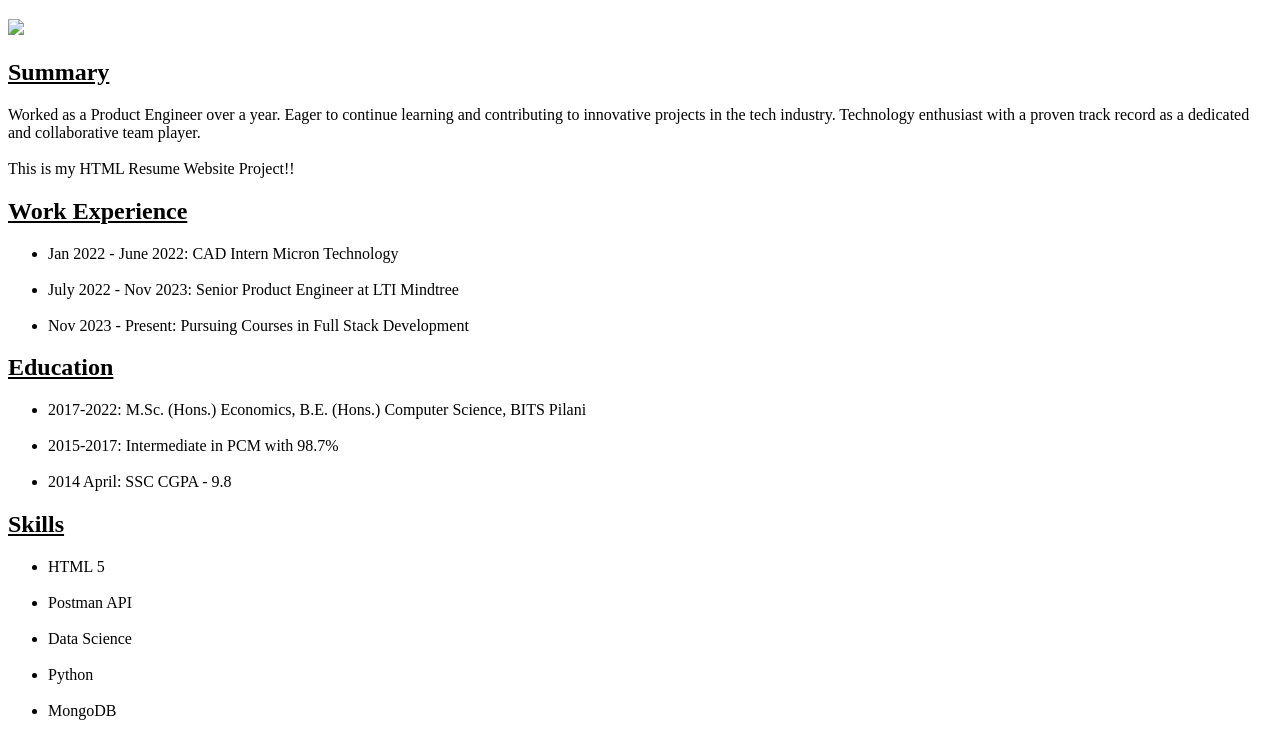
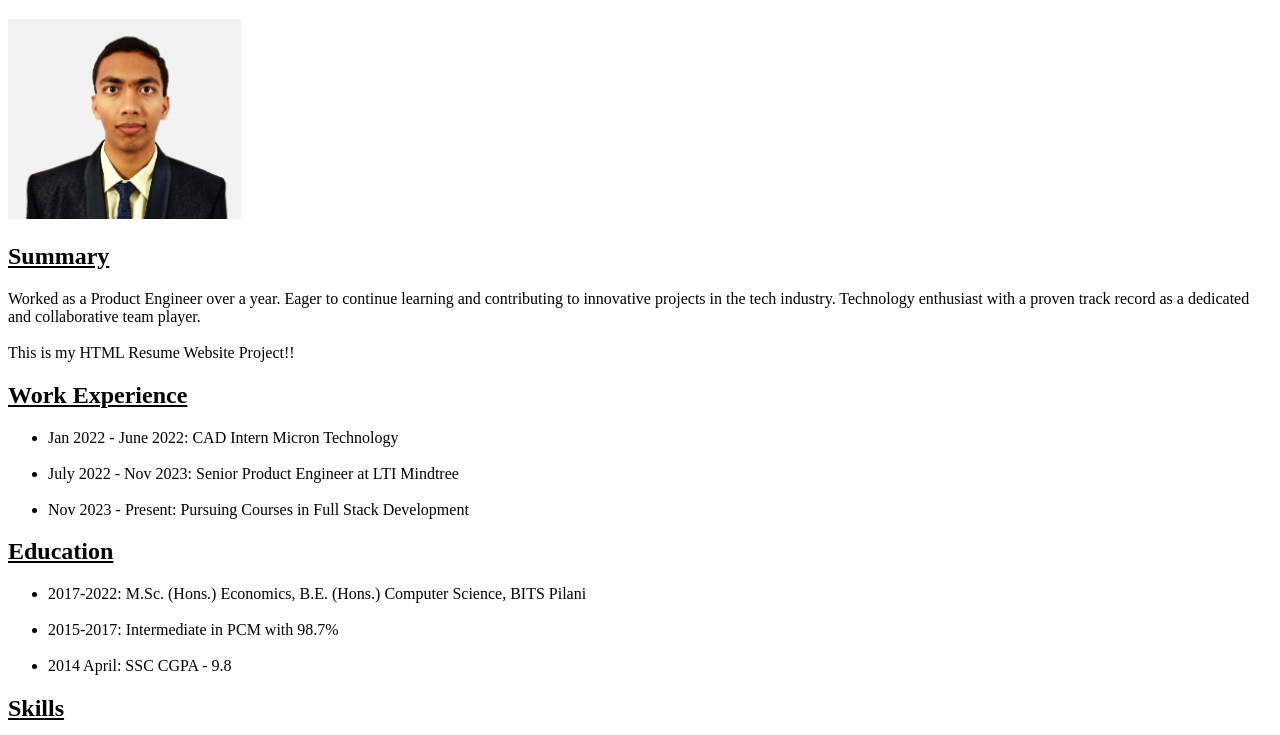
Before and after one commit to thribhuvanreddy/portfolio-html, a plain HTML site: page index.html in a window 1280 px wide. Shown: the part 61-796 px from the top of the page. Drawn offline with Linux system fonts and the light colour scheme.

Commit message:
Update index.html

```diff
--- a/index.html
+++ b/index.html
@@ -6,7 +6,7 @@
     </head>
     <body>
         <h1>Thribhuvan Reddy Mandhadi</h1>
-            <img src="./images/Thribhuvan_profile_photo.jpg" height="200">
+            <img src="./Thribhuvan_profile_photo.jpg" height="200">
         <h2><u>Summary</u></h2>
         <p>
             Worked as a Product Engineer over a year.
```
